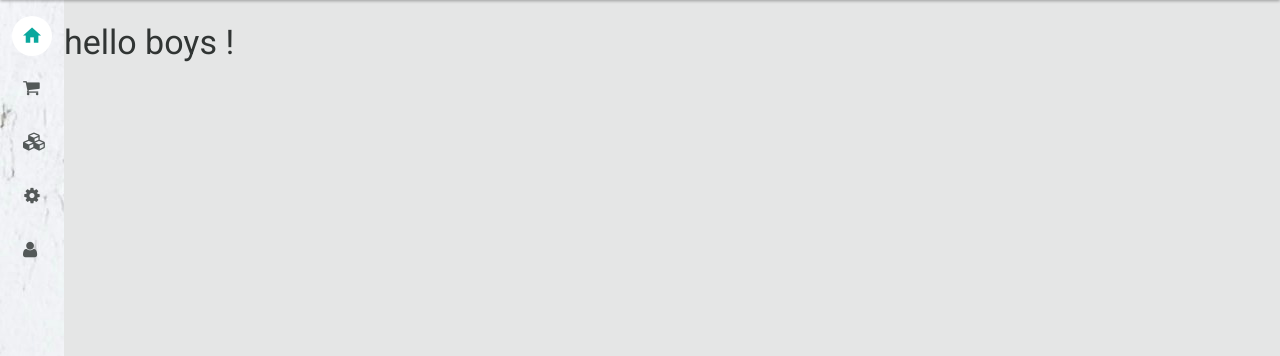
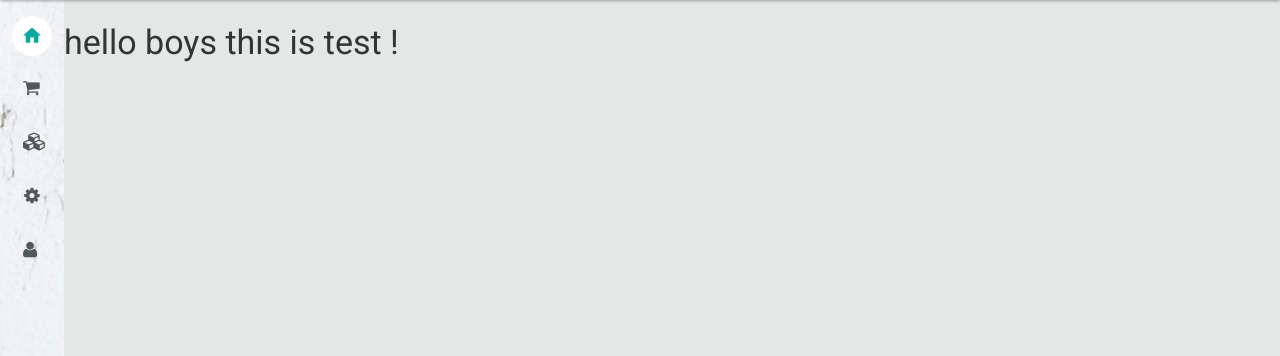
Before and after one commit to iamrishi-x/Restaurant_Mangement, a Django app: template templates/index.html in a window 1280 px wide. Shown: the part 64-420 px from the top of the page. Run offline with Django 3.2, Linux system fonts and the light colour scheme; the template is opened without the code that fills it, so the values that code supplies are empty; some libraries are stand-ins or nearby versions.

Commit message:
just check edit

```diff
--- a/templates/index.html
+++ b/templates/index.html
@@ -3,5 +3,5 @@
 {% block title %} All Orders {% endblock %}
 
 {% block body %}
-                <h1>hello boys !</h1>
+                <h1>hello boys this is test !</h1>
 {% endblock %}
```
